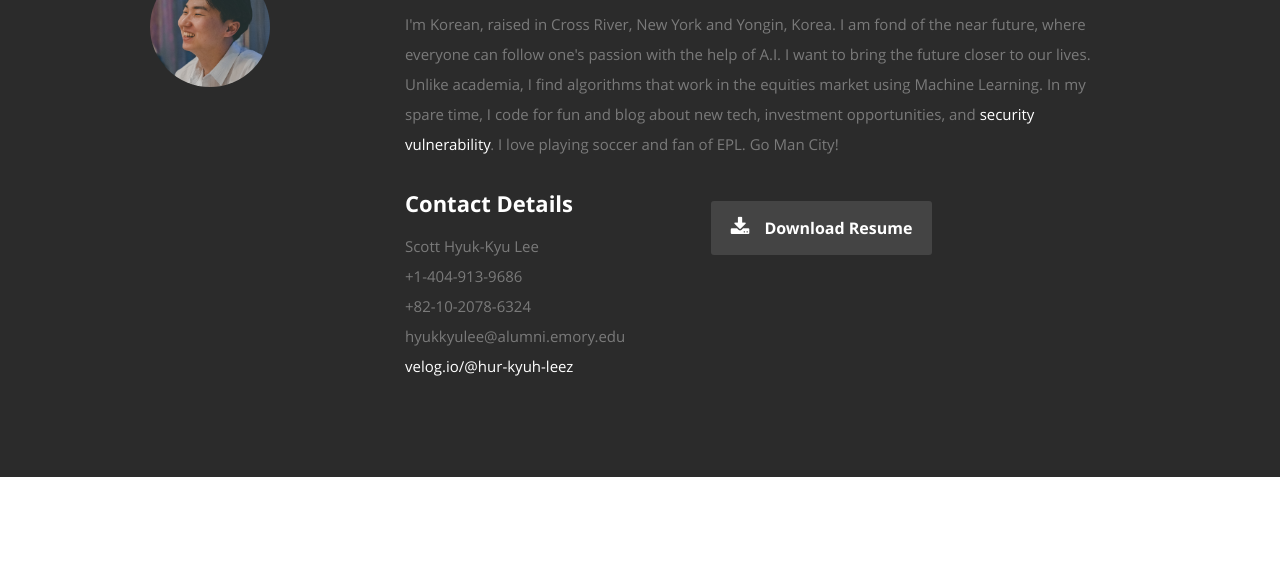
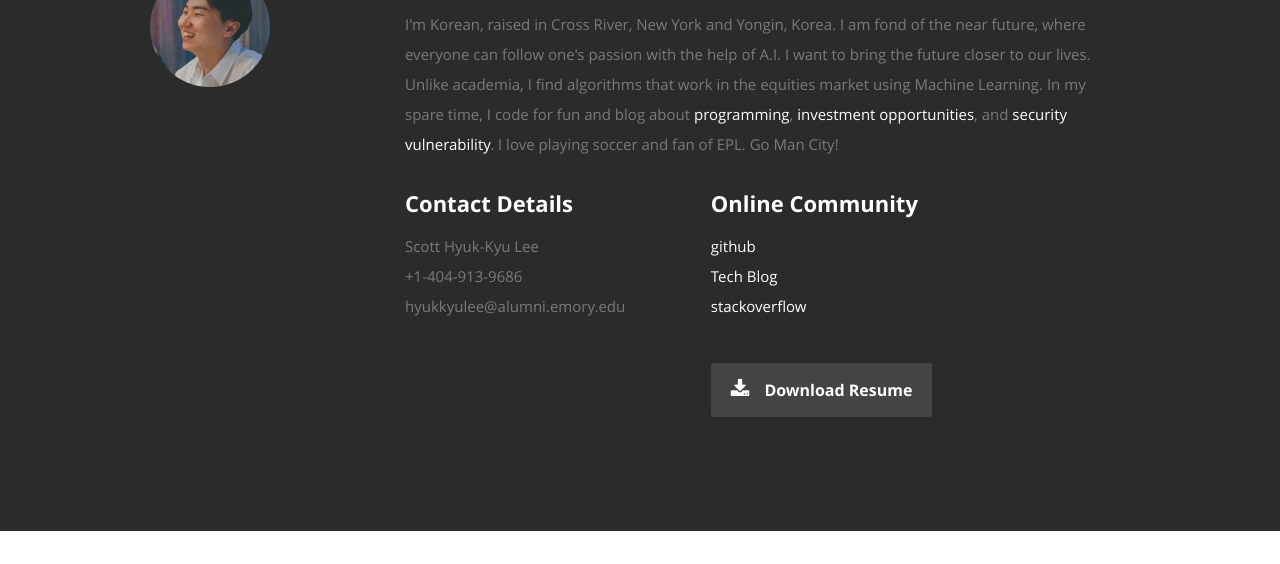
Before and after one commit to hur-kyuh-leez/aboutMe, a website: page index.html in a window 1280 px wide. Shown: the part 929-1493 px from the top of the page. Drawn offline with nearby package versions, Linux system fonts and the light colour scheme.

Commit message:
minor details

```diff
--- a/index.html
+++ b/index.html
@@ -71,7 +71,7 @@
           <br/> I'm Scott Hyuk-Kyu Lee</h1>
 
         <h3>I'm a
-          <span>Quant Researcher / Developer</span> I'm a Quant Researcher and Developer, crafting powerful and profitable algorithms while fearlessly delving into unconventional markets, like the reptile markets in Korea, to unearth unique investment opportunities
+          <span>Quant Researcher / Developer</span> crafting powerful and profitable algorithms while fearlessly delving into unconventional markets, like the reptile markets in Korea, to unearth unique investment opportunities
           <a class="smoothscroll" href="#about">Start scrolling</a>
           and learn more
           <a class="smoothscroll" href="#about">about me</a>.
@@ -128,7 +128,7 @@
           I'm Korean, raised in Cross River, New York and Yongin, Korea. I am fond of the near future, where everyone can follow one's
           passion with the help of A.I. I want to bring the future closer to our lives.
           Unlike academia, I find algorithms that work in the equities market using Machine Learning.
-          In my spare time, I code for fun and blog about new tech, investment opportunities, and <a href="https://velog.io/@hur-kyuh-leez/%EC%A0%A0%ED%8F%AC%ED%8A%B8-%EB%B3%B4%EC%95%88-%EB%AC%B8%EC%A0%9C...%EA%B0%80-%EC%9E%88%EC%A7%80%EB%A7%8C-%EA%B7%B8%EB%9E%98%EB%8F%84-%EA%B0%80%EC%9E%A5-%EC%93%B8%EB%A7%8C%ED%95%9C-%EB%B0%B1%ED%85%8C%EC%8A%A4%ED%8C%85-%ED%88%B4">security vulnerability</a>. I love playing soccer and fan of EPL. Go Man City!
+          In my spare time, I code for fun and blog about <a href="https://velog.io/@hur-kyuh-leez/%EC%9D%98%EC%97%AD-Policy-Gradient-%EC%A7%81%EA%B4%80%EC%A0%81%EC%9D%B8-%EC%84%A4%EB%AA%85-1-2">programming</a>, <a href="https://velog.io/@hur-kyuh-leez/%EA%B2%8C%EC%9E%84%EC%9D%98-%EB%A3%B0-%EB%8B%B9%EC%8B%A0%EB%A7%8C-%EB%AA%B0%EB%9E%90%EB%8B%A4">investment opportunities</a>, and <a href="https://velog.io/@hur-kyuh-leez/%EC%A0%A0%ED%8F%AC%ED%8A%B8-%EB%B3%B4%EC%95%88-%EB%AC%B8%EC%A0%9C...%EA%B0%80-%EC%9E%88%EC%A7%80%EB%A7%8C-%EA%B7%B8%EB%9E%98%EB%8F%84-%EA%B0%80%EC%9E%A5-%EC%93%B8%EB%A7%8C%ED%95%9C-%EB%B0%B1%ED%85%8C%EC%8A%A4%ED%8C%85-%ED%88%B4">security vulnerability</a>. I love playing soccer and fan of EPL. Go Man City!
         </p>
         </p>
 
@@ -142,12 +142,24 @@
               <br>
               <span>+1-404-913-9686</span>
               <br>
-              <span>+82-10-2078-6324</span>
-              <br>
               <span>hyukkyulee@alumni.emory.edu</span>
+            </p>
+
+          </div>
+          <div class="columns contact-details">
+
+            <h2>Online Community</h2>
+            <p class="address">
+              <span>
+                <a href="https://github.com/hur-kyuh-leez">github</a>
+              </span>
               <br>
               <span>
-                <a href="https://velog.io/@hur-kyuh-leez">velog.io/@hur-kyuh-leez</a>
+                <a href="https://velog.io/@hur-kyuh-leez">Tech Blog</a>
+              </span>
+              <br>
+              <span>
+                <a href="https://stackoverflow.com/users/9514203/hyukkyulee">stackoverflow</a>
               </span>
             </p>
 
```
